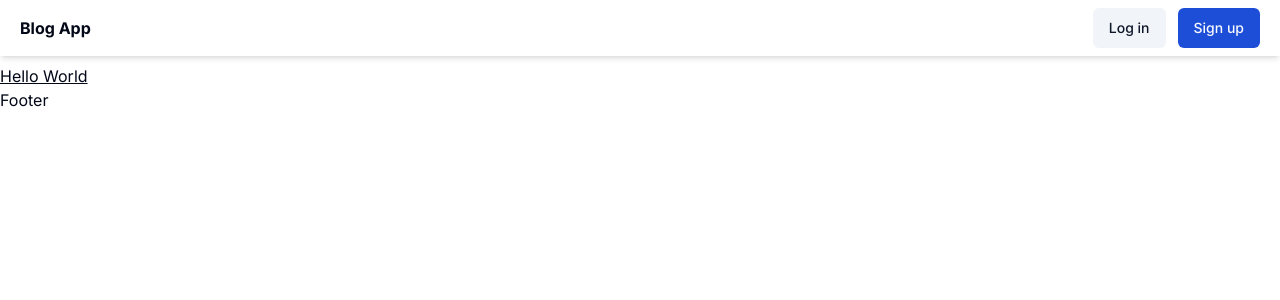
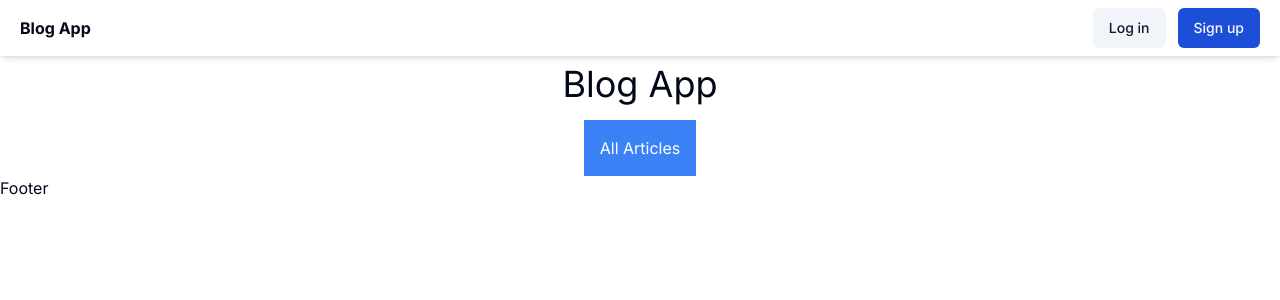
Before and after one commit to CharanReddy404/BlogApp-NextJs, a Next.js app: page / in a window 1280 px wide. Shown: the top 300 px of the page. Built offline with nearby package versions, Linux system fonts and the light colour scheme; no server answers.

Commit message:
homepage

```diff
--- a/app/page.tsx
+++ b/app/page.tsx
@@ -1,3 +1,10 @@
+import Link from "next/link";
+
 export default function Home() {
-  return <main className='underline'>Hello World</main>;
+  return (
+    <main className='flex flex-col justify-center items-center gap-4'>
+      <h1 className='text-4xl'>Blog App</h1>
+      <Link className="bg-blue-500 text-white p-4"  href={'/article'}> All Articles</Link>
+    </main>
+  );
 }
--- a/components/LeftSideBar.tsx
+++ b/components/LeftSideBar.tsx
@@ -42,7 +42,7 @@ const LeftSideBar = async () => {
                   <div key={title.id} >
                     <Link
                       href={`/article/${title.id}`}
-                      className="text-blue-500 hover:underline overflow-hidden"
+                      className="hover:underline overflow-hidden"
                     >
                       {title.title}
                     </Link>
```
Also changed, not shown: 1 other file (tests, documents, lock files or other folders).
